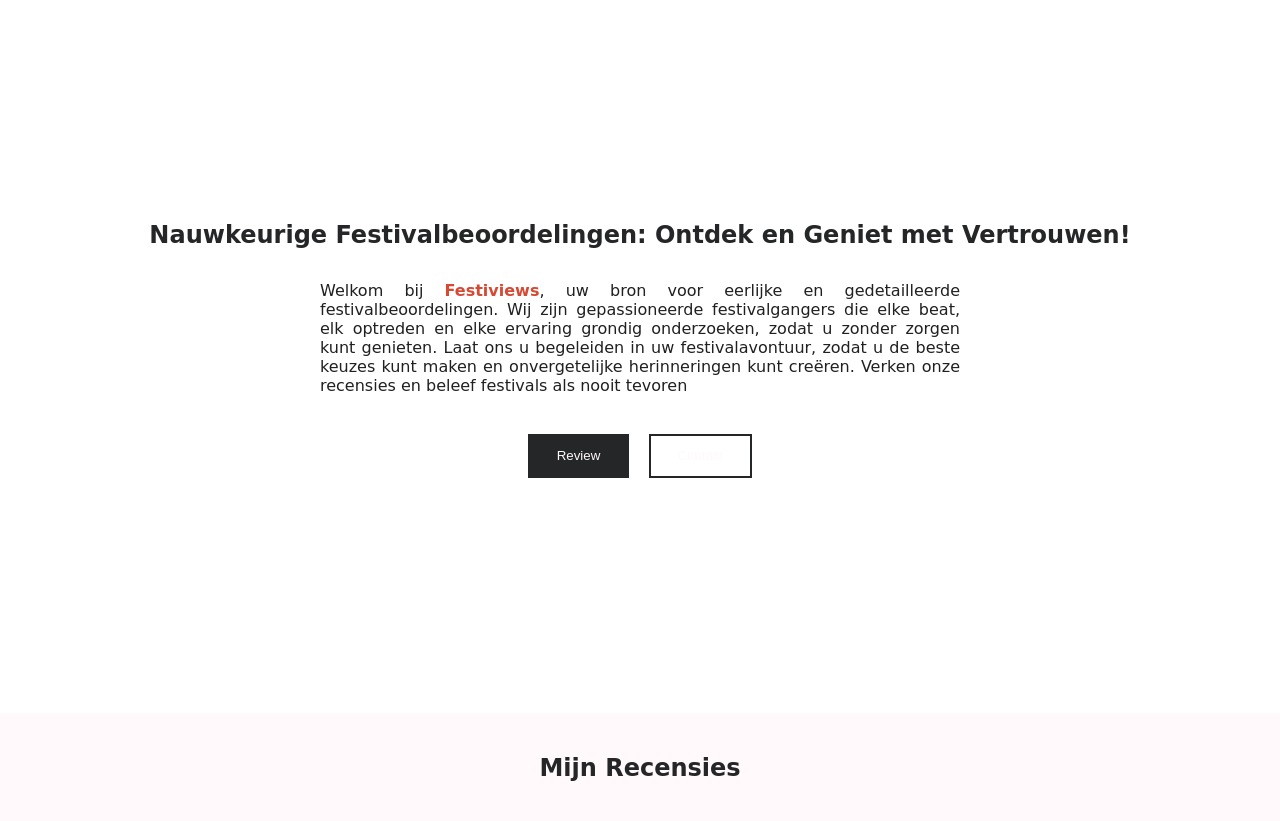
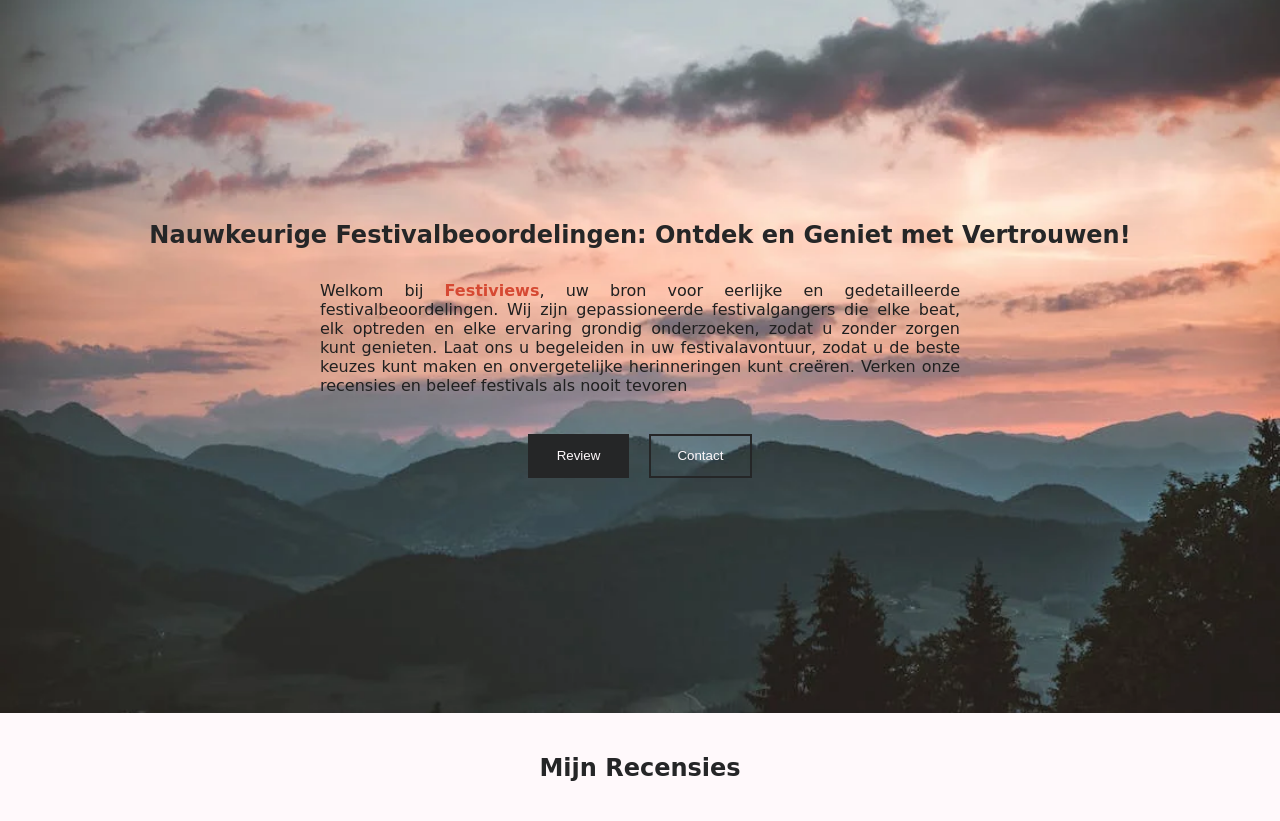
Before and after one commit to mauricevf/frontend-eindopdracht, a plain HTML site: page index.html in a window 1280 px wide. Shown: the part 109-930 px from the top of the page. Drawn offline with Linux system fonts and the light colour scheme; a web font is replaced by a local one.

Commit message:
initial-commit

```diff
--- a/styles/style.css
+++ b/styles/style.css
@@ -52,7 +52,7 @@ header {
   width: 100vw;
   justify-content: center;
   align-items: center;
-  background-image: url("assets/background.webp");
+  background-image: url(/assets/background.webp);
   background-position: center;
   background-repeat: no-repeat;
   background-size: cover;
```
